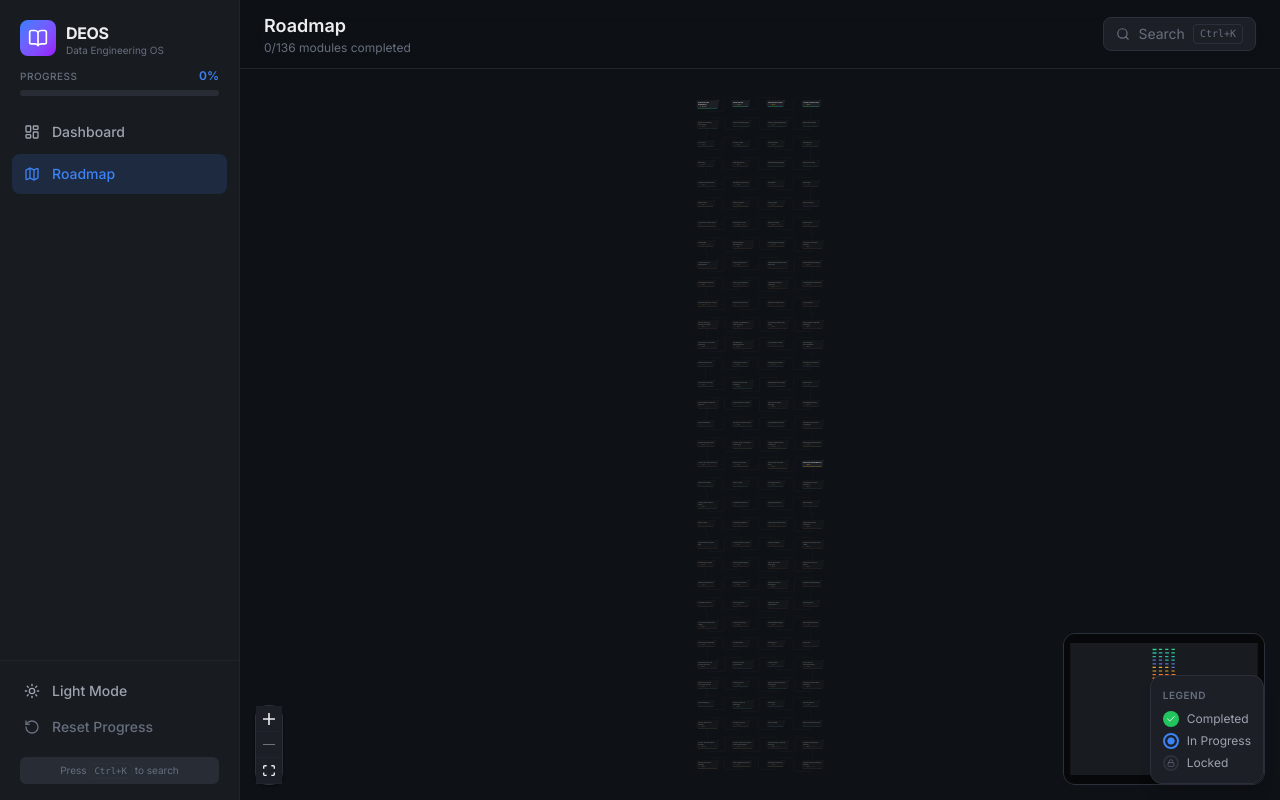
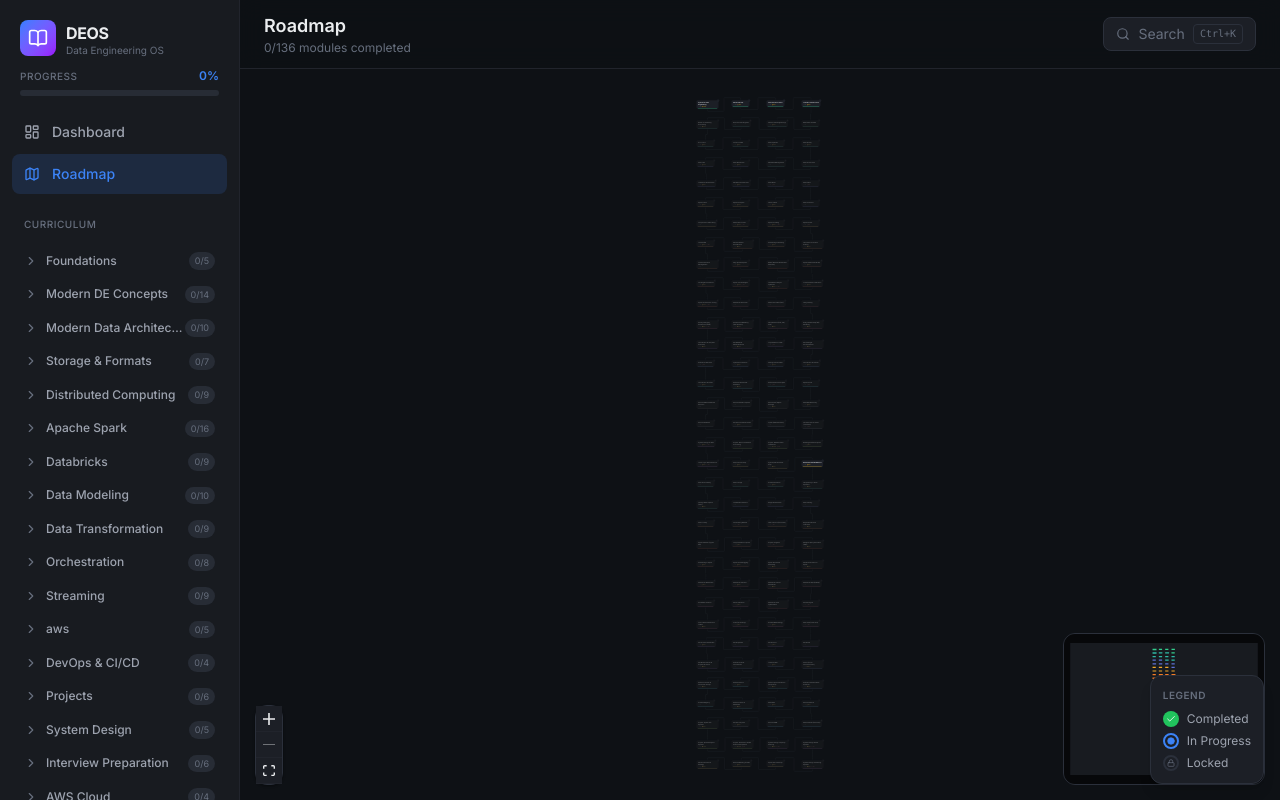
Before and after one commit to Siddharth-Singh-Verma/data-engineering-os, a React (Vite) app: page /#/roadmap in a window 1280 px wide. Built offline with nearby package versions, Linux system fonts and the light colour scheme.

Commit message:
feat: add collapsible topics tree and fix streak calendar bug

```diff
--- a/src/App.tsx
+++ b/src/App.tsx
@@ -69,6 +69,8 @@
         resetProgress={resetProgress}
         isOpen={sidebarOpen}
         onClose={() => setSidebarOpen(false)}
+        modules={modules}
+        progress={progress}
       />
 
       {/* Main content */}
--- a/src/components/dashboard/DashboardPage.tsx
+++ b/src/components/dashboard/DashboardPage.tsx
@@ -224,7 +224,7 @@
       {/* Bottom row */}
       <div className="grid grid-cols-1 md:grid-cols-2 gap-3">
         {/* Streak Calendar */}
-        <StreakCalendar studyDays={stats.recentModules.length > 0 ? modules.filter(m => stats.recentModules.includes(m.id)).length > 0 ? [] : [] : []} />
+        <StreakCalendar studyDays={stats.studyDaysList || []} />
 
         {/* Weak Areas */}
         <div className="rounded-xl border p-4" style={{ background: 'var(--color-bg-card)', borderColor: 'var(--color-border-default)' }}>
--- a/src/components/layout/Sidebar.tsx
+++ b/src/components/layout/Sidebar.tsx
@@ -1,5 +1,7 @@
 import { NavLink } from 'react-router';
 import { Map, LayoutDashboard, BookOpen, Sun, Moon, RotateCcw } from 'lucide-react';
+import type { Module, UserProgress } from '@/types';
+import { TopicsTree } from './TopicsTree';
 
 interface SidebarProps {
   theme: 'dark' | 'light';
@@ -8,9 +10,11 @@
   resetProgress: () => void;
   isOpen: boolean;
   onClose: () => void;
+  modules: Module[];
+  progress: UserProgress;
 }
 
-export function Sidebar({ theme, toggleTheme, progressPercent, resetProgress, isOpen, onClose }: SidebarProps) {
+export function Sidebar({ theme, toggleTheme, progressPercent, resetProgress, isOpen, onClose, modules, progress }: SidebarProps) {
   const navItems = [
     { to: '/', icon: LayoutDashboard, label: 'Dashboard' },
     { to: '/roadmap', icon: Map, label: 'Roadmap' },
@@ -88,6 +92,7 @@
               {item.label}
             </NavLink>
           ))}
+          <TopicsTree modules={modules} progress={progress} onClose={onClose} />
         </nav>
 
         {/* Bottom actions */}
--- /dev/null
+++ b/src/components/layout/TopicsTree.tsx
@@ -0,0 +1,116 @@
+import { useState } from 'react';
+import { NavLink } from 'react-router';
+import { ChevronRight, ChevronDown, Circle, CheckCircle2 } from 'lucide-react';
+import type { Module, UserProgress } from '@/types';
+import { CATEGORY_LABELS, CATEGORY_COLORS } from '@/types';
+
+interface TopicsTreeProps {
+  modules: Module[];
+  progress: UserProgress;
+  onClose: () => void;
+}
+
+export function TopicsTree({ modules, progress, onClose }: TopicsTreeProps) {
+  // Group modules by phase
+  const groupedModules = modules.reduce((acc, module) => {
+    if (!acc[module.phase]) {
+      acc[module.phase] = [];
+    }
+    acc[module.phase].push(module);
+    return acc;
+  }, {} as Record<string, Module[]>);
+
+  // Keep track of which phases are expanded
+  const [expandedPhases, setExpandedPhases] = useState<Record<string, boolean>>({});
+
+  const togglePhase = (phase: string) => {
+    setExpandedPhases(prev => ({
+      ...prev,
+      [phase]: !prev[phase]
+    }));
+  };
+
+  return (
+    <div className="flex flex-col gap-1 mt-4">
+      <div className="px-3 mb-2">
+        <span className="text-[10px] font-medium uppercase tracking-wider" style={{ color: 'var(--color-text-muted)' }}>
+          Curriculum
+        </span>
+      </div>
+
+      {Object.entries(groupedModules).map(([phase, phaseModules]) => {
+        const isExpanded = expandedPhases[phase] || false;
+        const colorData = CATEGORY_COLORS[phase] || { text: 'text-gray-400' };
+
+        // Calculate progress for this phase
+        const completedCount = phaseModules.filter(m => progress.completedModules.includes(m.id)).length;
+        const totalCount = phaseModules.length;
+        const isAllCompleted = completedCount === totalCount;
+
+        return (
+          <div key={phase} className="flex flex-col">
+            <button
+              onClick={() => togglePhase(phase)}
+              className="flex items-center justify-between px-3 py-1.5 hover:bg-[var(--color-bg-card-hover)] transition-colors rounded-lg group"
+            >
+              <div className="flex items-center gap-2 overflow-hidden">
+                {isExpanded ? (
+                  <ChevronDown className="w-3.5 h-3.5 shrink-0" style={{ color: 'var(--color-text-muted)' }} />
+                ) : (
+                  <ChevronRight className="w-3.5 h-3.5 shrink-0" style={{ color: 'var(--color-text-muted)' }} />
+                )}
+                <span
+                  className={`text-xs font-medium truncate group-hover:${colorData.text}`}
+                  style={{ color: 'var(--color-text-secondary)' }}
+                >
+                  {CATEGORY_LABELS[phase] || phase}
+                </span>
+              </div>
+              <span className="text-[9px] px-1.5 py-0.5 rounded-full bg-[var(--color-bg-surface)] shrink-0" style={{ color: 'var(--color-text-muted)' }}>
+                {completedCount}/{totalCount}
+              </span>
+            </button>
+
+            {isExpanded && (
+              <div className="flex flex-col ml-5 mt-1 border-l pl-2 pb-2 gap-1" style={{ borderColor: 'var(--color-border-subtle)' }}>
+                {phaseModules.map(module => {
+                  const isCompleted = progress.completedModules.includes(module.id);
+                  const isStarted = progress.moduleProgress[module.id]?.started;
+
+                  return (
+                    <NavLink
+                      key={module.id}
+                      to={`/module/${module.id}`}
+                      onClick={onClose}
+                      className={({ isActive }) =>
+                        `flex items-center gap-2 px-2 py-1.5 rounded-md text-xs transition-colors ${
+                          isActive
+                            ? 'bg-[var(--color-accent-muted)]'
+                            : 'hover:bg-[var(--color-bg-card-hover)]'
+                        }`
+                      }
+                      style={({ isActive }) => ({
+                        color: isActive ? 'var(--color-accent)' : 'var(--color-text-secondary)',
+                      })}
+                    >
+                      {isCompleted ? (
+                        <CheckCircle2 className="w-3 h-3 shrink-0 text-emerald-500" />
+                      ) : isStarted ? (
+                        <Circle className="w-3 h-3 shrink-0" style={{ color: 'var(--color-accent)' }} />
+                      ) : (
+                        <Circle className="w-3 h-3 shrink-0" style={{ color: 'var(--color-text-muted)' }} />
+                      )}
+                      <span className="truncate leading-tight">
+                        {module.title}
+                      </span>
+                    </NavLink>
+                  );
+                })}
+              </div>
+            )}
+          </div>
+        );
+      })}
+    </div>
+  );
+}
--- a/src/hooks/useStats.ts
+++ b/src/hooks/useStats.ts
@@ -8,6 +8,7 @@
   totalHours: number;
   hoursLogged: number;
   studyDays: number;
+  studyDaysList: string[];
   currentStreak: number;
   avgQuizScore: number;
   mustKnowProgress: number;
@@ -149,7 +150,7 @@
 
     return {
       totalModules, completedCount, progressPercent, totalHours, hoursLogged,
-      studyDays, currentStreak, avgQuizScore, mustKnowProgress, interviewReadiness,
+      studyDays, studyDaysList: progress.studyDays, currentStreak, avgQuizScore, mustKnowProgress, interviewReadiness,
       resumeReadiness, projectsCompleted, totalProjects, currentCareerLevel, recommendedNext,
       phaseProgress, weakAreas, recentModules,
     };
```
